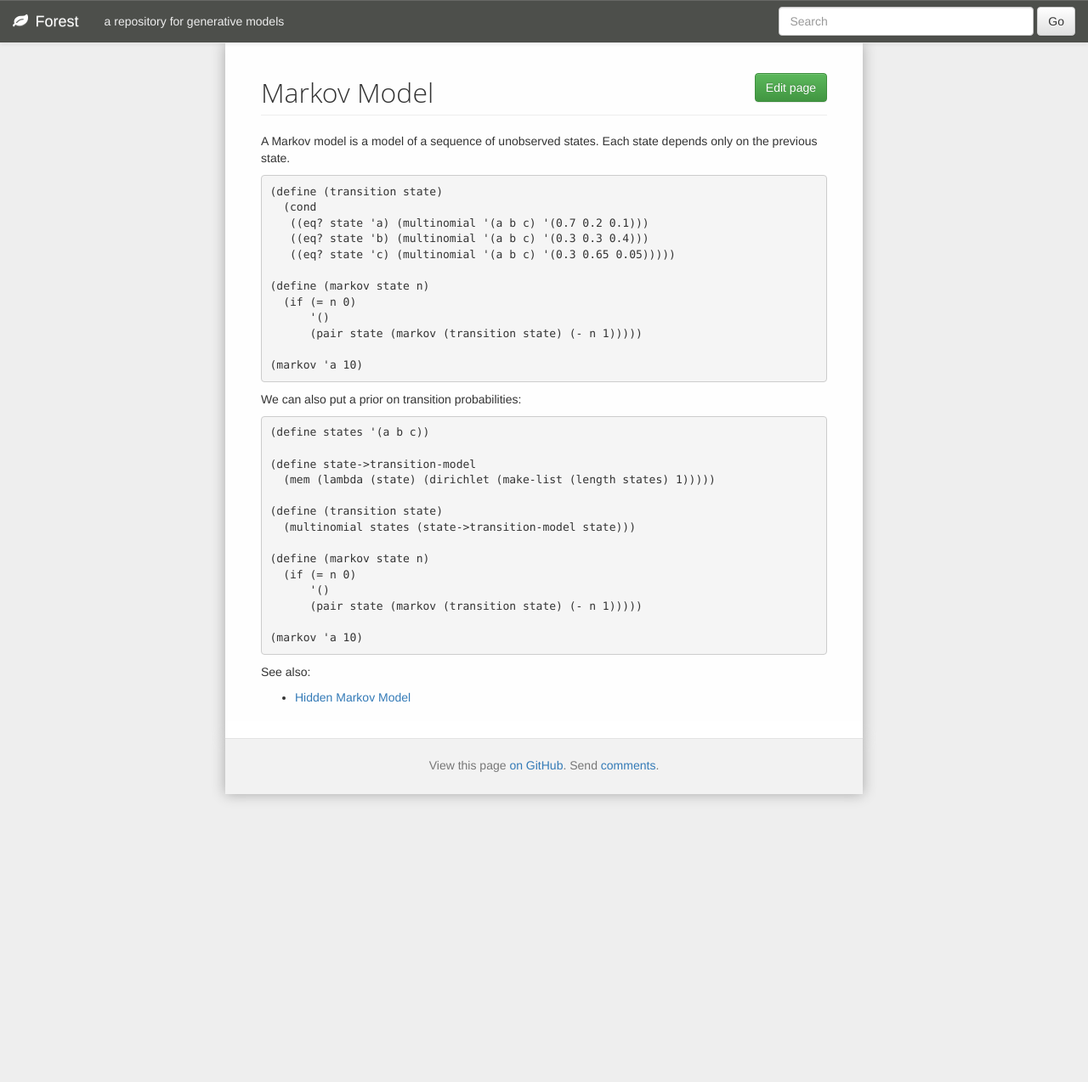
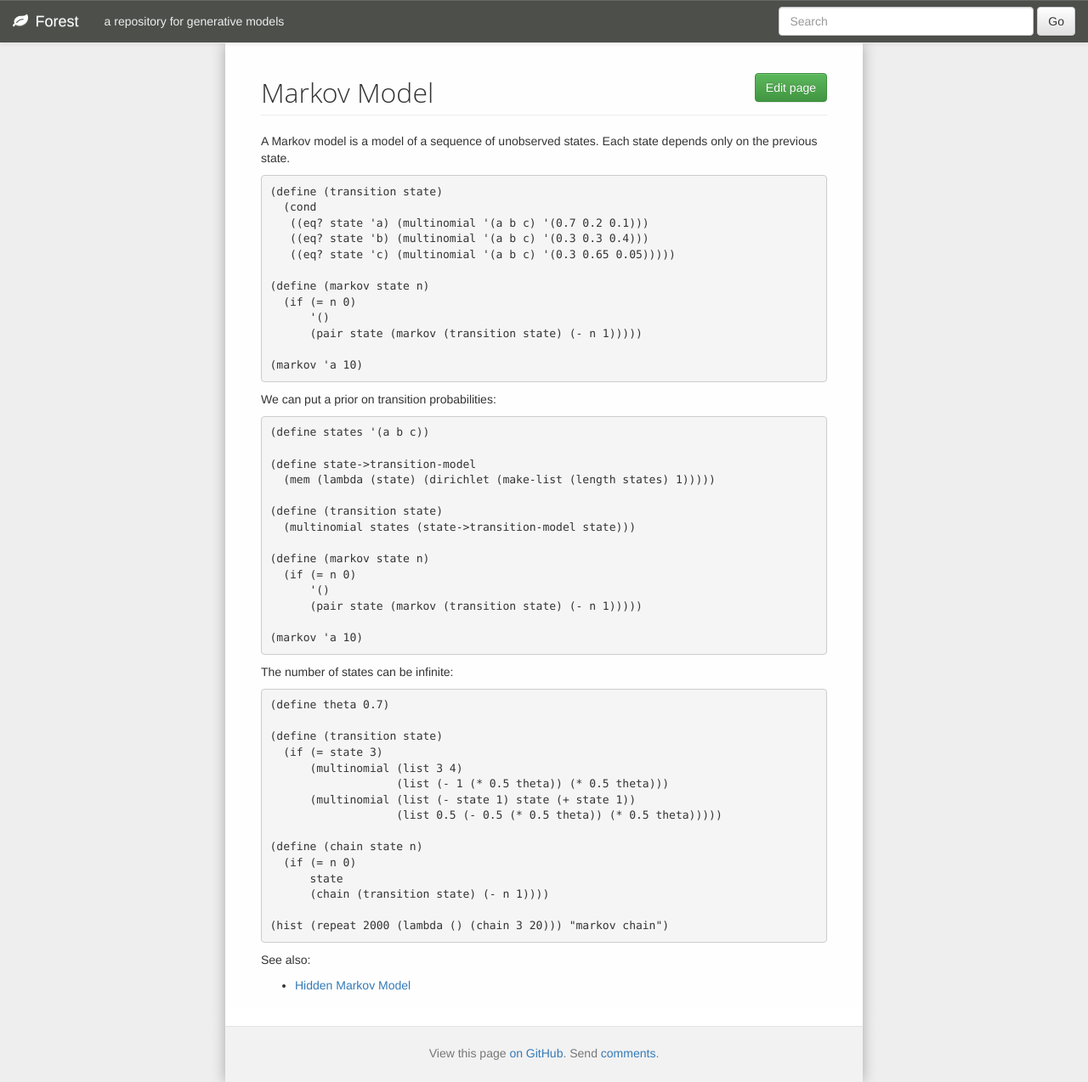
Before and after one commit to forestdb/forestdb.org, a Jekyll site: the page built from models/markov.md, in a window 1280 px wide. Shown: the whole page at 85% size. Built offline with Jekyll 4.4.1, drawn with Linux system fonts in a browser that asks for light colours; nearby versions of some CDN libraries.

Commit message:
Update markov.md

```diff
--- a/models/markov.md
+++ b/models/markov.md
@@ -21,7 +21,7 @@ A Markov model is a model of a sequence of unobserved states. Each state depends
 
     (markov 'a 10)
 
-We can also put a prior on transition probabilities:
+We can put a prior on transition probabilities:
 
     (define states '(a b c))
 
@@ -38,6 +38,24 @@ We can also put a prior on transition probabilities:
 
     (markov 'a 10)
 
+The number of states can be infinite:
+
+    (define theta 0.7)
+
+    (define (transition state)
+      (if (= state 3)
+          (multinomial (list 3 4)
+                       (list (- 1 (* 0.5 theta)) (* 0.5 theta)))
+          (multinomial (list (- state 1) state (+ state 1))
+                       (list 0.5 (- 0.5 (* 0.5 theta)) (* 0.5 theta)))))
+
+    (define (chain state n)
+      (if (= n 0)
+          state
+          (chain (transition state) (- n 1))))
+
+    (hist (repeat 2000 (lambda () (chain 3 20))) "markov chain")
+
 See also:
 
 - [Hidden Markov Model](/models/hmm.html)
```
